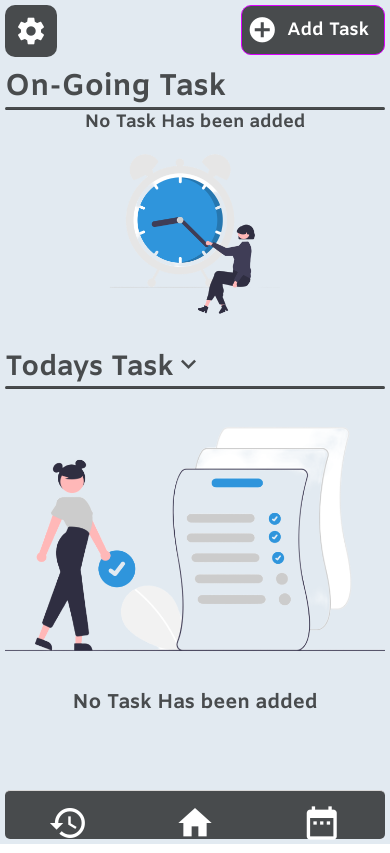
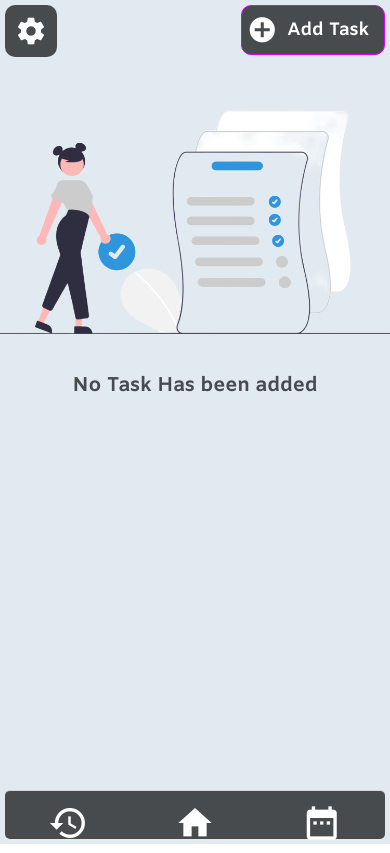
Before and after one commit to TyFangXV/Flexio, a React Native app: screen /TabOne in a window 390 px wide. Built offline with nearby package versions, Linux system fonts and the light colour scheme; what expo-linking would draw is missing.

Commit message:
dabbled around with the filter and finished up with 'OnGoingTaskComponent'

```diff
--- a/src/components/OnGoingTaskComponent.tsx
+++ b/src/components/OnGoingTaskComponent.tsx
@@ -1,10 +1,75 @@
-import React from "react";
-import { View, Text } from "react-native";
+import { Ionicons } from '@expo/vector-icons';
+import React from 'react';
+import {
+  View,
+  Text,
+  StyleSheet,
+  Pressable,
+  Touchable,
+  TouchableOpacity,
+} from 'react-native';
+import { Divider } from 'react-native-elements';
+import { Task } from '../../types';
 
-const OnGoingTaskComponent:React.FC = () => {
-    return (
-        <View>
-            <Text>drex</Text>
-        </View>
-    )
-}
+const OnGoingTaskComponent: React.FC<Task> = ({ title, settings }) => {
+  return (
+    <View style={[style.container, { backgroundColor: '#B90085' }]}>
+      <Text style={style.title}>
+        {title.split('').length > 12
+          ? title.split('').slice(0, 14).concat('...')
+          : title}
+      </Text>
+      <View style={style.colum}>
+        <Ionicons
+          name={settings.category.icon as any}
+          size={48}
+          color="black"
+          style={style.icons}
+        />
+        <Pressable style={style.btn}>
+          <Ionicons name="time" size={28} color="white" style={style.icons} />
+          <Text style={{color : "white", paddingLeft : 5, fontFamily : "Amiko-Bold"}}>Completing</Text>
+        </Pressable>
+      </View>
+    </View>
+  );
+};
+
+const style = StyleSheet.create({
+  container: {
+    padding: 5,
+    flexDirection: 'column',
+    justifyContent: 'space-between',
+    margin: 5,
+    maxWidth: '48%',
+    minWidth: '48%',
+    borderRadius: 5,
+    height: 100,
+  },
+  title: {
+    fontSize: 20,
+    fontFamily: 'Amiko-Bold',
+    color: 'white',
+    textDecorationLine: 'underline',
+    textDecorationStyle: 'solid',
+  },
+  colum: {
+    justifyContent: 'space-between',
+    flexDirection: 'row',
+  },
+  icons: {
+    fontFamily: 'Amiko-Bold',
+    color: 'white',
+  },
+  btn: {
+    backgroundColor: '#fff5',
+    flexDirection: 'row',
+    padding: 2,
+    alignItems: 'center',
+    borderRadius: 10,
+    borderWidth: 2,
+    borderColor: 'white',
+  },
+});
+
+export default OnGoingTaskComponent;
--- a/src/components/Task.tsx
+++ b/src/components/Task.tsx
@@ -13,6 +13,7 @@ type Props = {
   icon: string;
   from: Date;
   till: Date;
+  date: {from : Date, till : Date};
   isDone: boolean;
   isTemplate: boolean;
   id: string;
@@ -27,13 +28,13 @@ const Task: React.FC<Props> = ({
   from,
   till,
   id,
+  date,
   OnPress,
   isTemplate,
 }) => {
 
 
   if (!isTemplate) {
-    const dispacter = useDispatch();
     return (
       <View {...props} style={[{ backgroundColor: color }, style.container]}>
         <Text
--- a/src/components/nested/mainScreen/OnGoingTask.tsx
+++ b/src/components/nested/mainScreen/OnGoingTask.tsx
@@ -1,16 +1,28 @@
 import React from 'react';
-import { View, Text, StyleSheet } from 'react-native';
+import { View, Text, StyleSheet, FlatList } from 'react-native';
 import { Divider } from 'react-native-elements';
 import { useSelector } from 'react-redux';
 import { Task } from '../../../../types';
 import Colors from '../../../constants/Colors';
+import * as uuid from 'uuid';
 import { RootState } from '../../../redux/reducers';
 import OnGoingtaskPlaceHolder from '../placeholder/onGoingTask/OnGoingtask';
+import OnGoingTaskComponent from '../../OnGoingTaskComponent';
 
 const OnGoingTask: React.FC = () => {
   const TaskList = useSelector((state: RootState) => state.TaskList);
-  const filteredList = TaskList;
+  //filter the list by if the task till and from time is between the current time
+  const filteredTaskList: Task[] = TaskList.filter(
+    (task: Task) =>
+      new Date(task.Time.till).getTime() < new Date().getTime() ||
+      (new Date(task.Time.from).getTime() > new Date().getTime() &&
+        new Date(task.date.till).getTime() < new Date().getTime())
+  );
+
   //filer the TaskList based on the time
+  if (filteredTaskList.length === 0) {
+    return <View></View>;
+  } else {
     return (
       <View style={style.container}>
         <Text style={style.title}>On-Going Task</Text>
@@ -24,29 +36,32 @@ const OnGoingTask: React.FC = () => {
         />
 
         <View style={style.viewContainer}>
-        {filteredList.length === 0 ? (
-          <View style={style.placeHolderContainer}>
-            <Text style={style.warner}>No Task Has been added</Text>
-            <OnGoingtaskPlaceHolder />
-          </View>
-        ) : (
-          filteredList.map((item, index) => {
-            return (
-              <View key={index}>
-                <Text>{item.title}</Text>
-              </View>
-            );
-          })
+          <FlatList
+            numColumns={2}
+            data={filteredTaskList}
+            key={uuid.v4()}
+            renderItem={({ item }) => (
+              <OnGoingTaskComponent
+                title={item.title}
+                settings={item.settings}
+                id={item.id}
+                date={item.date}
+                isDone={false}
+                Time={item.Time}
+                isTemplate={false}
+              />
             )}
+          />
         </View>
       </View>
     );
+  }
 };
 
 const style = StyleSheet.create({
   container: {
     margin: 5,
-    marginBottom : 10
+    marginBottom: 10,
   },
   title: {
     fontSize: 30,
--- a/src/components/nested/mainScreen/TodaysTask.tsx
+++ b/src/components/nested/mainScreen/TodaysTask.tsx
@@ -23,6 +23,7 @@ import { removeTaskFromList } from '../../../utils/TaskHandler';
 import TaskComponent from '../../Task';
 import PlaceHolderImage from '../placeholder/TodayTask/PlaceHolder';
 
+
 const TodaysTask: React.FC = () => {
   const dispatcher = useDispatch();
   const TaskList = useSelector((state: RootState) => state.TaskList);
@@ -30,18 +31,9 @@ const TodaysTask: React.FC = () => {
   const [categoryList, _setCategoryList] = useState<Category[]>(Setting.category);
   const [selectedCategory, setSelectedCategory] = useState<Category>(Setting.category[0]);
   const transition = useRef(new Animated.Value(0)).current;
-  let filteredTaskList: Task[] = TaskList.filter((task: Task) =>(new Date(task.date.till).getTime() > new Date().getTime() &&new Date(task.date.from).toLocaleDateString() ===new Date().toLocaleDateString()) ||new Date(task.date.from).getTime() > new Date().getTime());
+  let filteredTaskList: Task[] = TaskList.filter((task: Task) => new Date(task.date.from).toLocaleDateString() === new Date().toLocaleDateString() || new Date(task.date.till).getTime() > new Date().getTime());
 
-    //get the Task from the local storage and add it to the list
-    getItem('TaskList').then((data) => {
-      console.log('task', data);
-      if (data !== null) {
-        const parsedData = JSON.parse(data as string);
-        parsedData.map((task: Task) => {
-          dispatcher(addTask(task));
-        });
-      }
-    });
+
 
   //filter the list to based of the selected category and time
   if (selectedCategory.name !== 'All') {
@@ -49,6 +41,7 @@ const TodaysTask: React.FC = () => {
       (task) => task.settings.category.name === selectedCategory.name
     );
   }
+
 
 
 
@@ -115,12 +108,7 @@ const TodaysTask: React.FC = () => {
       </View>
 
       <View>
-        {TaskList.length === 0 ? (
-          <View style={style.placeHolderContainer}>
-              <PlaceHolderImage/>
-              <Text style={style.warner}>No Task Has been added</Text>
-          </View>
-        ) : (
+
           <FlatList
             numColumns={2}
             automaticallyAdjustContentInsets={false}
@@ -137,6 +125,7 @@ const TodaysTask: React.FC = () => {
                   color={item.settings.category.color}
                   id={item.id}
                   till={item.Time.till}
+                  date={item.date}
                   from={item.Time.from}
                   isTemplate={item.isTemplate}
                   isDone={item.isDone}
@@ -147,7 +136,6 @@ const TodaysTask: React.FC = () => {
               );
             }}
           />
-        )}
       </View>
     </View>
   );
--- a/src/components/nested/placeholder/TodayTask/PlaceHolder.tsx
+++ b/src/components/nested/placeholder/TodayTask/PlaceHolder.tsx
@@ -1,13 +1,30 @@
 import React from 'react';
-import { Image } from 'react-native';
+import { Image, Text, View, StyleSheet } from 'react-native';
+import Colors from '../../../../constants/Colors';
 
 const PlaceHolderImage: React.FC = () => {
   return (
-    <Image
-      source={require('./TaskPlaceHolder.png')}
-      style={{ width: "100%", height: 300 }}
-    />
+    <View style={styles.container}>
+      <Image
+        source={require('./TaskPlaceHolder.png')}
+        style={{ width: '100%', height: 300 }}
+      />
+      <Text style={styles.warner}>No Task Has been added</Text>
+    </View>
   );
 };
 
+const styles = StyleSheet.create({
+  container : {
+    justifyContent: 'center',
+    alignItems: 'center',
+    marginTop: 10,
+  },
+  warner: {
+    fontSize: 20,
+    fontFamily: 'Amiko-Bold',
+    color: Colors.light.text_secondary,
+  },
+});
+
 export default PlaceHolderImage;
--- a/src/screens/mainScreen.tsx
+++ b/src/screens/mainScreen.tsx
@@ -1,32 +1,66 @@
 import React from 'react';
 import { StyleSheet, Text } from 'react-native';
 import View from '../components/root/View';
-import { RootTabScreenProps} from '../../types';
+import { RootTabScreenProps, Task} from '../../types';
 import TopButtons from '../components/nested/mainScreen/TopButtons';
 import TodaysTask from '../components/nested/mainScreen/TodaysTask';
 import OnGoingTask from '../components/nested/mainScreen/OnGoingTask';
+import { useDispatch, useSelector } from 'react-redux';
+import { RootState } from '../redux/reducers';
+import Colors from '../constants/Colors';
+import PlaceHolderImage from '../components/nested/placeholder/TodayTask/PlaceHolder';
+import { getItem } from '../utils/database';
+import { addTask } from '../redux/reducers/tasklist';
 
 
 
 export default function TabOneScreen({
   navigation,
 }: RootTabScreenProps<'TabOne'>) {
+  const TaskList = useSelector((state: RootState) => state.TaskList);
+  const dispatcher = useDispatch();
 
-
+      //get the Task from the local storage and add it to the list
+      getItem('TaskList').then((data) => {
+        if (data !== null) {
+          const parsedData = JSON.parse(data as string);
+          parsedData.map((task: Task) => {
+            dispatcher(addTask(task));
+          });
+        }
+      });
 
   return (
     <View style={styles.container}>
       <TopButtons />
-        <OnGoingTask/>
-        <TodaysTask/>
+      {
+        TaskList.length === 0 ? (
+          <View style={styles.placeHolderContainer}>
+            <PlaceHolderImage/>
+          </View>
+        ) : (
+          <>
+          <OnGoingTask/>
+          <TodaysTask/>
+          </>
+        )
+      }
+
     </View>
   );
 }
 
 const styles = StyleSheet.create({
   container: {
-    flex: 1,
     backgroundColor : "red"
   },
+  placeHolderContainer : {
+  },
+  warner : {
+    fontSize: 20,
+    fontFamily: 'Amiko-Bold',
+    color: Colors.light.text_secondary,
+
+  }
 
 });
```
Also changed, not shown: src/utils/minsPerDay.ts (line endings or trailing spaces). Lines whose indentation alone changed are shown as unchanged.
